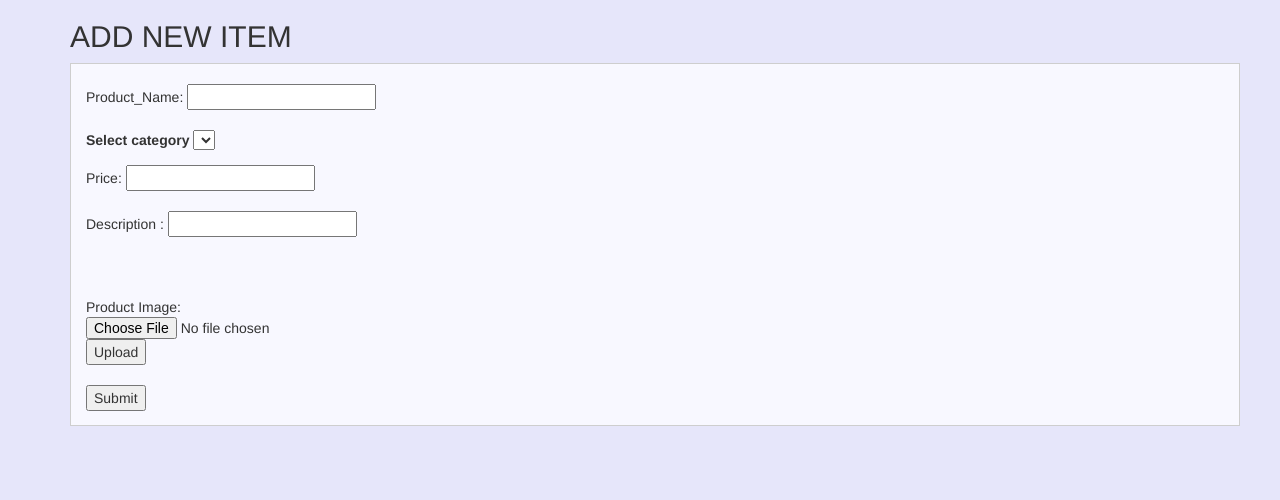
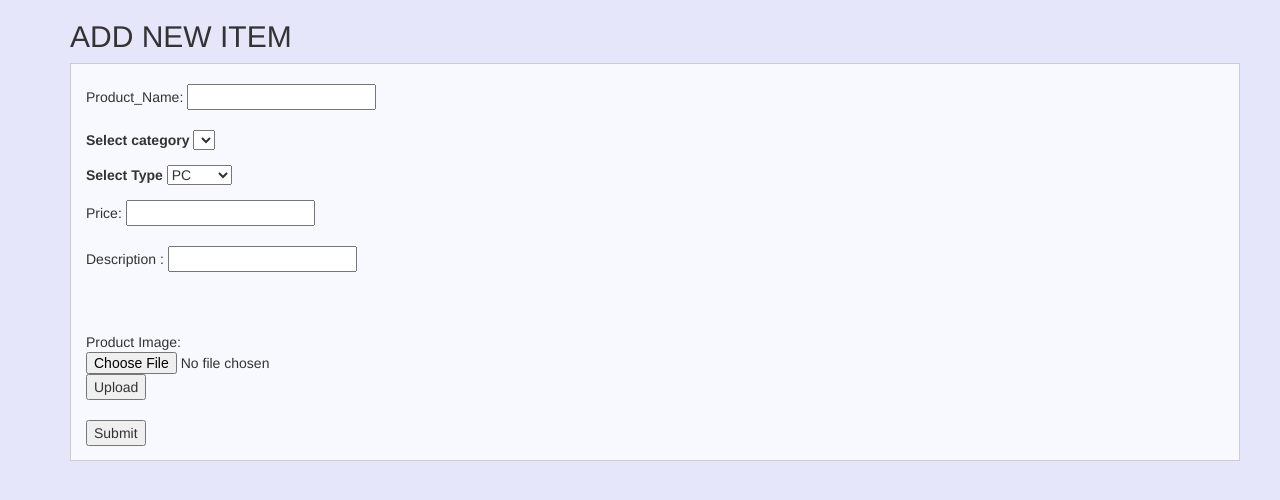
Before and after one commit to sidhu18/Foodcraft, a Django app: page /accounts/create/ in a window 1280 px wide. Shown: the part 72-572 px from the top of the page. Run offline with Django 3.2, Linux system fonts and the light colour scheme; data that the repository does not hold is empty; some libraries are stand-ins or nearby versions.

Commit message:
added type option

```diff
--- a/accounts/templates/accounts/create.html
+++ b/accounts/templates/accounts/create.html
@@ -18,6 +18,19 @@
                 {% endfor %}
              </select>
        </p>
+
+       <p>
+             <label>Select Type</label>
+             <select id = "amounttype" name="amounttype">
+               <option value = "Pc">PC</option>
+               <option value = "Kg">kg</option>
+               <option value = "100gmpkt">100gm</option>
+               <option value = "500gmpkt">500gm</option>
+               <option value = "800gmpkt">800gm</option>
+
+             </select>
+       </p>
+
       Price:
     <input type="text" name="price" required><br><br>
     Description :
--- a/accounts/templates/accounts/product_list.html
+++ b/accounts/templates/accounts/product_list.html
@@ -2,13 +2,15 @@
 
 {% block body %}
 
-{% for product_ids, list_name, list_des, list_price, list_image in comb_lis%}
+{% for product_ids, list_name, list_des, list_price, list_image,list_type in comb_lis%}
 <ul class="list group" style="border:1px solid #cecece;" >
 <br><br>
 product name: {{list_name}}<br>
 product_ID : {{product_ids}}<br>
 product Description:{{list_des}}<br>
 price: {{list_price}}<br>
+type: {{list_type}}<br>
+
 Product Image:<br>
 <img src="{{list_image}}" width="25%" height="25%">
  <form action="/accounts/post_remove/?z={{product_ids}}" method="post">
--- a/accounts/views.py
+++ b/accounts/views.py
@@ -117,6 +117,7 @@ def create(request):
 def post_create(request):
 
     product_name = request.POST.get('name')
+    amounttype = request.POST.get('amounttype')
     category = request.POST.get('category')
     description = request.POST.get('description')
     price = request.POST.get('price')
@@ -128,6 +129,8 @@ def post_create(request):
         'image': url,
         "name": product_name,
         "price": int(price),
+        "type": amounttype
+
     }
     product_ID = database.child('total_pro').get().val()
     product_ID=int(product_ID)
@@ -177,14 +180,18 @@ def post_check(request):
     list_image= []
     list_price=[]
     list_menuId=[]
+    list_type=[]
+
     for i in product_features:
         list_des.append(i['description'])
         list_name.append(i['name'])
         list_image.append(i['image'])
         list_price.append(i['price'])
         list_menuId.append(i['MenuId'])
+        list_type.append(i['type'])
 
-    comb_lis = zip(product_ids, list_name, list_des, list_price, list_image)
+
+    comb_lis = zip(product_ids, list_name, list_des, list_price, list_image, list_type)
 
     return render(request, 'accounts/product_list.html', {'comb_lis': comb_lis})
 
@@ -229,6 +236,7 @@ def post_update(request):
     product_id = request.POST.get('product_id')
     product_name = request.POST.get('name')
     category = request.POST.get('category')
+    amounttype = request.POST.get('amounttype')
     description = request.POST.get('description')
     price = request.POST.get('price')
     url = request.POST.get('url')
@@ -239,6 +247,7 @@ def post_update(request):
         'image': url,
         "name": product_name,
         "price": int(price),
+        "type": amounttype
     }
     database.child('products').child(product_id).set(data)
     return render(request, 'accounts/welcome.html', {'e': 'Item edited Successfully'})
--- a/foodcraft/settings.py
+++ b/foodcraft/settings.py
@@ -25,7 +25,8 @@ SECRET_KEY = 'g*-^hb%q1*q@)e8z*b)sg(w=56uko8$!=x@h%xp_kql&6!bog2'
 # SECURITY WARNING: don't run with debug turned on in production!
 DEBUG = True
 
-ALLOWED_HOSTS = ['djangofoodcraft.herokuapp.com']
+ALLOWED_HOSTS = ['djangofoodcraft.herokuapp.com',
+                 '127.0.0.1']
 
 
 # Application definition
```
Also changed, not shown: accounts/templates/accounts/post_update.html (+14 -1 lines).
